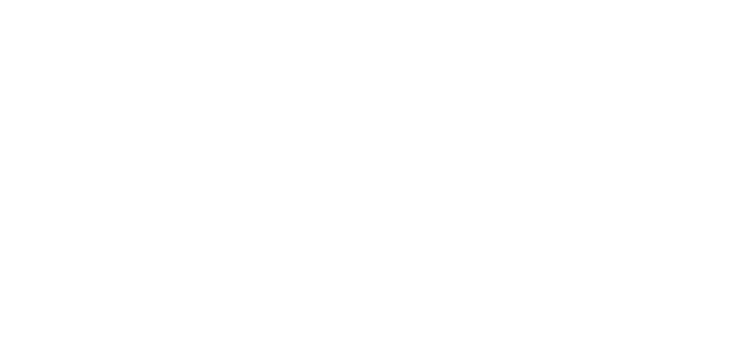
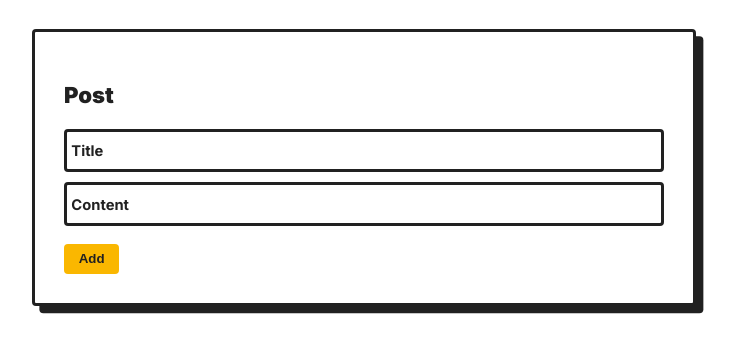
Before and after one commit to atakanteko/redux-toolkit-blog, a React (Create React App) app: page / in a window 1280 px wide. Shown: the top 352 px of the page, without its empty margins (276-1011 px from the left). Built offline with nearby package versions, Linux system fonts and the light colour scheme.

Commit message:
add scss package and create blog post form componenet and add fake server

```diff
--- /dev/null
+++ b/db.json
@@ -0,0 +1,54 @@
+{
+    "posts": [
+        {
+          "id": 1,
+          "title": "sunt aut facere repellat provident occaecati excepturi optio reprehenderit",
+          "body": "quia et suscipit\nsuscipit recusandae consequuntur expedita et cum\nreprehenderit molestiae ut ut quas totam\nnostrum rerum est autem sunt rem eveniet architecto"
+        },
+        {
+          "id": 2,
+          "title": "qui est esse",
+          "body": "est rerum tempore vitae\nsequi sint nihil reprehenderit dolor beatae ea dolores neque\nfugiat blanditiis voluptate porro vel nihil molestiae ut reiciendis\nqui aperiam non debitis possimus qui neque nisi nulla"
+        },
+        {
+          "id": 3,
+          "title": "ea molestias quasi exercitationem repellat qui ipsa sit aut",
+          "body": "et iusto sed quo iure\nvoluptatem occaecati omnis eligendi aut ad\nvoluptatem doloribus vel accusantium quis pariatur\nmolestiae porro eius odio et labore et velit aut"
+        },
+        {
+          "id": 4,
+          "title": "eum et est occaecati",
+          "body": "ullam et saepe reiciendis voluptatem adipisci\nsit amet autem assumenda provident rerum culpa\nquis hic commodi nesciunt rem tenetur doloremque ipsam iure\nquis sunt voluptatem rerum illo velit"
+        },
+        {
+          "id": 5,
+          "title": "nesciunt quas odio",
+          "body": "repudiandae veniam quaerat sunt sed\nalias aut fugiat sit autem sed est\nvoluptatem omnis possimus esse voluptatibus quis\nest aut tenetur dolor neque"
+        },
+        {
+          "id": 6,
+          "title": "dolorem eum magni eos aperiam quia",
+          "body": "ut aspernatur corporis harum nihil quis provident sequi\nmollitia nobis aliquid molestiae\nperspiciatis et ea nemo ab reprehenderit accusantium quas\nvoluptate dolores velit et doloremque molestiae"
+        },
+        {
+          "id": 7,
+          "title": "magnam facilis autem",
+          "body": "dolore placeat quibusdam ea quo vitae\nmagni quis enim qui quis quo nemo aut saepe\nquidem repellat excepturi ut quia\nsunt ut sequi eos ea sed quas"
+        },
+        {
+          "id": 8,
+          "title": "dolorem dolore est ipsam",
+          "body": "dignissimos aperiam dolorem qui eum\nfacilis quibusdam animi sint suscipit qui sint possimus cum\nquaerat magni maiores excepturi\nipsam ut commodi dolor voluptatum modi aut vitae"
+        },
+        {
+          "id": 9,
+          "title": "nesciunt iure omnis dolorem tempora et accusantium",
+          "body": "consectetur animi nesciunt iure dolore\nenim quia ad\nveniam autem ut quam aut nobis\net est aut quod aut provident voluptas autem voluptas"
+        },
+        {
+          "id": 10,
+          "title": "optio molestias id quia eum",
+          "body": "quo et expedita modi cum officia vel magni\ndoloribus qui repudiandae\nvero nisi sit\nquos veniam quod sed accusamus veritatis error"
+        }
+    ]
+}
--- a/package.json
+++ b/package.json
@@ -8,10 +8,11 @@
     "@testing-library/react": "^13.3.0",
     "@testing-library/user-event": "^13.5.0",
     "react": "^18.2.0",
-    "react-router-dom": "^5.1.2",
     "react-dom": "^18.2.0",
     "react-redux": "^8.0.2",
+    "react-router-dom": "^5.1.2",
     "react-scripts": "5.0.1",
+    "sass": "^1.53.0",
     "web-vitals": "^2.1.4"
   },
   "scripts": {
--- a/src/App.css
+++ /dev/null
@@ -1,38 +0,0 @@
-.App {
-  text-align: center;
-}
-
-.App-logo {
-  height: 40vmin;
-  pointer-events: none;
-}
-
-@media (prefers-reduced-motion: no-preference) {
-  .App-logo {
-    animation: App-logo-spin infinite 20s linear;
-  }
-}
-
-.App-header {
-  background-color: #282c34;
-  min-height: 100vh;
-  display: flex;
-  flex-direction: column;
-  align-items: center;
-  justify-content: center;
-  font-size: calc(10px + 2vmin);
-  color: white;
-}
-
-.App-link {
-  color: #61dafb;
-}
-
-@keyframes App-logo-spin {
-  from {
-    transform: rotate(0deg);
-  }
-  to {
-    transform: rotate(360deg);
-  }
-}
--- a/src/App.js
+++ b/src/App.js
@@ -1,9 +1,11 @@
-import './App.css';
+import './App.scss';
+
+import PostForm from './features/posts/postsForm';
 
 function App() {
   return (
-    <div className="App">
-
+    <div className="container">
+     <PostForm />
     </div>
   );
 }
--- /dev/null
+++ b/src/App.scss
@@ -0,0 +1,96 @@
+
+:root {
+  --color-light: white;
+  --color-dark: #212121;
+  --color-signal: #fab700;
+
+  --color-background: var(--color-light);
+  --color-text: var(--color-dark);
+  --color-accent: var(--color-signal);
+
+  --size-bezel: .5rem;
+  --size-radius: 4px;
+
+  line-height: 1.4;
+
+  font-family: 'Inter', sans-serif;
+  font-size: calc(.6rem + .4vw);
+  color: var(--color-text);
+  background: var(--color-background);
+  font-weight: 300;
+  padding: 0 calc(var(--size-bezel) * 3);
+}
+
+h1, h2, h3 {
+  font-weight: 900;
+}
+
+.container {
+  display: flex;
+  align-items: center;
+  justify-content: center;
+}
+
+.card {
+  background: var(--color-background);
+  padding: calc(4 * var(--size-bezel));
+  margin-top: calc(4 * var(--size-bezel));
+  border-radius: var(--size-radius);
+  border: 3px solid var(--color-shadow, currentColor);
+  box-shadow: .5rem .5rem 0 var(--color-shadow, currentColor);
+  width: 600px;
+}
+
+.input {
+  position: relative;
+
+
+  &__label {
+    position: absolute;
+    left: 0;
+    top: 0;
+    padding: calc(var(--size-bezel) * 0.75) calc(var(--size-bezel) * .5);
+    margin: calc(var(--size-bezel) * 0.75 + 3px) calc(var(--size-bezel) * .5);
+    background: pink;
+    white-space: nowrap;
+    transform: translate(0, 0);
+    transform-origin: 0 0;
+    background: var(--color-background);
+    transition: transform 120ms ease-in;
+    font-weight: bold;
+    line-height: 1.2;
+
+  }
+  &__field {
+    margin-bottom: 10px;
+    box-sizing: border-box;
+    display: block;
+    width: 100%;
+    border: 3px solid currentColor;
+    padding: calc(var(--size-bezel) * 1.5) var(--size-bezel);
+    color: currentColor;
+    background: transparent;
+    border-radius: var(--size-radius);
+
+    &:focus,
+    &:not(:placeholder-shown) {
+      & + .input__label {
+        transform: translate(.25rem, -65%) scale(.8);
+        color: var(--color-accent);
+      }
+    }
+  }
+}
+
+.button-group {
+  margin-top: calc(var(--size-bezel) * 2.5);
+}
+
+button {
+  color: currentColor;
+  padding: var(--size-bezel) calc(var(--size-bezel) * 2);
+  background: var(--color-accent);
+  border: none;
+  border-radius: var(--size-radius);
+  font-weight: 900;
+}
--- /dev/null
+++ b/src/features/posts/postsForm.js
@@ -0,0 +1,21 @@
+
+const PostForm = () => {
+    return (
+        <div class="card">
+            <h2>Post</h2>
+            <label class="input">
+            <input class="input__field" type="text" placeholder=" " />
+            <span class="input__label">Title</span>
+            </label>
+            <label class="input">
+            <input class="input__field" type="text" placeholder=" " />
+            <span class="input__label">Content</span>
+            </label>
+            <div class="button-group">
+            <button>Add</button>
+            </div>
+      </div>
+    )
+}
+
+export default PostForm
--- a/src/index.css
+++ b/src/index.css
@@ -1,8 +1,7 @@
+@import url('https://fonts.googleapis.com/css2?family=Inter:wght@100;200;300;400;600;700;800;900&display=swap');
 body {
   margin: 0;
-  font-family: -apple-system, BlinkMacSystemFont, 'Segoe UI', 'Roboto', 'Oxygen',
-    'Ubuntu', 'Cantarell', 'Fira Sans', 'Droid Sans', 'Helvetica Neue',
-    sans-serif;
+  font-family: 'Inter', sans-serif;
   -webkit-font-smoothing: antialiased;
   -moz-osx-font-smoothing: grayscale;
 }
```
Also changed, not shown: 1 other file (tests, documents, lock files or other folders).
